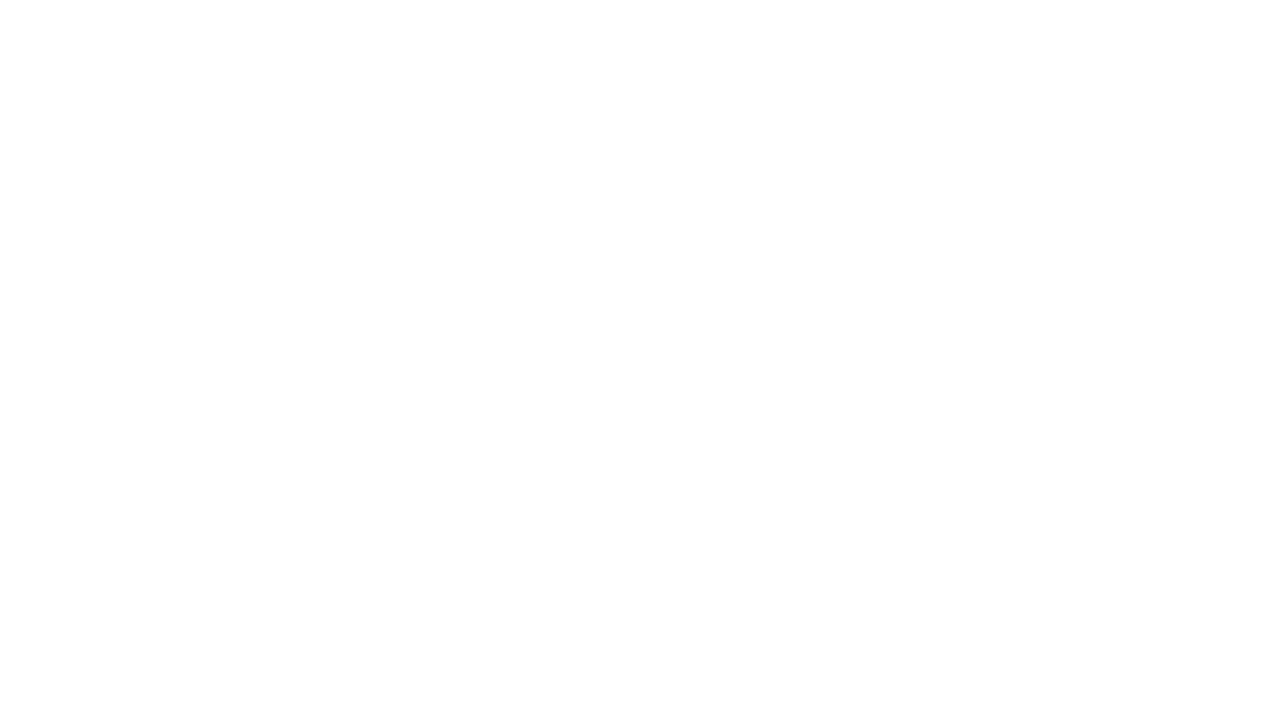
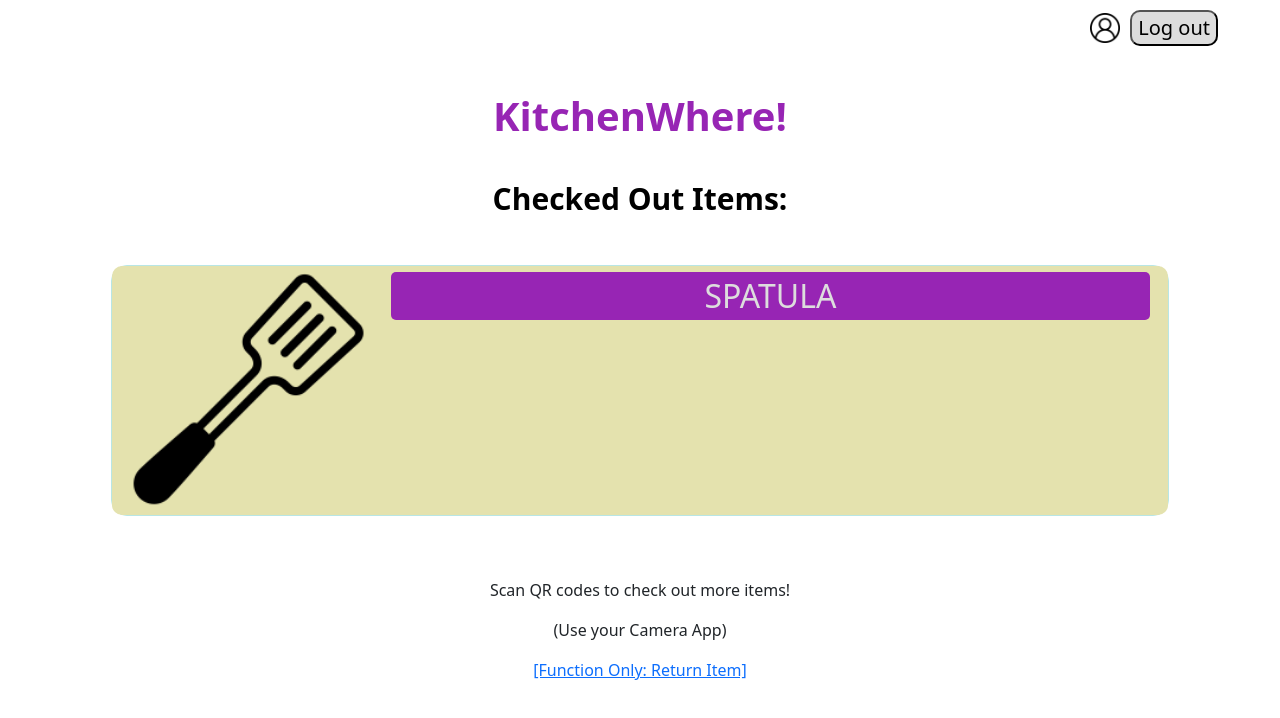
Before and after one commit to baronk2/kitchenwhere, a plain HTML site: page checked-out-spatula.html in a window 1280 px wide. Drawn offline with nearby package versions, Linux system fonts and the light colour scheme.

Commit message:
Complete static mock-up prototype

```diff
--- a/checked-out-empty.html
+++ b/checked-out-empty.html
@@ -0,0 +1,109 @@
+<!DOCTYPE html>
+<html lang="en">
+
+<head>
+  <link rel="preconnect" href="https://fonts.googleapis.com">
+  <link rel="preconnect" href="https://fonts.gstatic.com" crossorigin>
+  <link href="https://fonts.googleapis.com/css2?family=Quicksand&family=Raleway&display=swap" rel="stylesheet">
+  <meta charset="UTF-8">
+  <meta name="description" content="KitchenWhere! Static Mock-Up">
+  <meta name="author" content="Kevin Baron, Nicole Han, Hritika Singh">
+  <title>KitchenWhere! | Kitchenware for all!</title>
+
+	<!-- Link to Bootstrap 5.1.3 -->
+	<link rel="stylesheet" href="https://cdn.jsdelivr.net/npm/bootstrap@5.1.3/dist/css/bootstrap.min.css">
+
+	<link href="css/style.css" rel="stylesheet">
+
+  <!-- For proper behavior from `@media` queries in CSS -->
+  <meta name="viewport" content="width=device-width, initial-scale=1, shrink-to-fit=no">
+
+  <!-- favicon -->
+  <link rel="icon" type="image/ico" href="icons/spatula-favicon.ico">
+
+</head>
+
+<body>
+  <!-- <header class="position-fixed">
+
+  </header> -->
+
+	<div class="container">
+    <div class="row justify-content-end">
+      <div class="col-auto d-flex align-items-center">
+        <img class="user-image" src="icons/user.png" alt="Unknown user">
+        <div>
+          <a href="login.html">
+            <!-- Log out -->
+            <button class="logout">
+              Log out
+            </button>
+          </a>
+        </div>
+      </div>
+    </div>
+
+
+		<div class="row justify-content-center">
+			<div class="col mx-auto">
+				<p class="text-center app-title">
+					KitchenWhere!
+				</p>
+        <p class="page-title">
+					Checked Out Items:
+				</p>
+			</div>
+		</div>
+
+
+    <div class="row justify-content-center item my-4">
+      <div class="col col-11">
+        <div class="card card-rounded text-center">
+          <div class="card-body">
+            <div class="row">
+              <div class="col col-3">
+                <div class="mx-auto">
+
+                </div>
+              </div>
+              <div class="col col-9">
+                <p class="item-text">
+                  [NO ITEMS]
+                </p>
+              </div>
+            </div>
+          </div>
+        </div>
+      </div>
+    </div>
+
+
+
+		<div class="row justify-content-center text">
+			<div class="col text-center">
+				<p class="mt-5">
+          Scan QR codes to check out more items!
+        </p>
+        <p>
+          (Use your Camera App)
+        </p>
+			</div>
+	</div>
+
+  <footer>
+    <p>
+      <a href="https://www.flaticon.com/free-icons/user" title="user icons">User icons created by Freepik - Flaticon</a>
+    </p>
+  </footer>
+
+</body>
+
+</html>
+
+
+
+<!-- <a href="item-spatula.html" class="mt-5">
+  <p>
+    [Function Only: Scan Spatula QR code]
+  </p>
+</a> -->
--- a/checked-out-spatula.html
+++ b/checked-out-spatula.html
@@ -0,0 +1,106 @@
+<!DOCTYPE html>
+<html lang="en">
+
+<head>
+  <link rel="preconnect" href="https://fonts.googleapis.com">
+  <link rel="preconnect" href="https://fonts.gstatic.com" crossorigin>
+  <link href="https://fonts.googleapis.com/css2?family=Quicksand&family=Raleway&display=swap" rel="stylesheet">
+  <meta charset="UTF-8">
+  <meta name="description" content="KitchenWhere! Static Mock-Up">
+  <meta name="author" content="Kevin Baron, Nicole Han, Hritika Singh">
+  <title>KitchenWhere! | Kitchenware for all!</title>
+
+	<!-- Link to Bootstrap 5.1.3 -->
+	<link rel="stylesheet" href="https://cdn.jsdelivr.net/npm/bootstrap@5.1.3/dist/css/bootstrap.min.css">
+
+	<link href="css/style.css" rel="stylesheet">
+
+  <!-- For proper behavior from `@media` queries in CSS -->
+  <meta name="viewport" content="width=device-width, initial-scale=1, shrink-to-fit=no">
+
+  <!-- favicon -->
+  <link rel="icon" type="image/ico" href="icons/spatula-favicon.ico">
+
+</head>
+
+<body>
+  <!-- <header class="position-fixed">
+
+  </header> -->
+
+	<div class="container">
+    <div class="row justify-content-end">
+      <div class="col-auto d-flex align-items-center">
+        <img class="user-image" src="icons/user.png" alt="Unknown user">
+        <div>
+          <a href="login.html">
+            <!-- Log out -->
+            <button class="logout">
+              Log out
+            </button>
+          </a>
+        </div>
+      </div>
+    </div>
+
+
+		<div class="row justify-content-center">
+			<div class="col mx-auto">
+				<p class="text-center app-title">
+					KitchenWhere!
+				</p>
+        <p class="page-title">
+					Checked Out Items:
+				</p>
+			</div>
+		</div>
+
+
+    <div class="row justify-content-center item my-4">
+      <div class="col col-11">
+        <div class="card card-rounded text-center">
+          <div class="card-body">
+            <div class="row">
+              <div class="col col-3">
+                <div class="mx-auto">
+                  <img src="icons/spatula.png" alt="Spatula" class="mx-auto d-inline img-fluid card-image-two-icons">
+                </div>
+              </div>
+              <div class="col col-9">
+                <p class="item-text">
+                  SPATULA
+                </p>
+              </div>
+            </div>
+          </div>
+        </div>
+      </div>
+    </div>
+
+
+
+		<div class="row justify-content-center text">
+			<div class="col text-center">
+				<p class="mt-5">
+          Scan QR codes to check out more items!
+        </p>
+        <p>
+          (Use your Camera App)
+        </p>
+        <a href="checked-out-empty.html" class="mt-5">
+          <p>
+            [Function Only: Return Item]
+          </p>
+        </a>
+			</div>
+	</div>
+
+  <footer>
+    <p>
+      <a href="https://www.flaticon.com/free-icons/user" title="user icons">User icons created by Freepik - Flaticon</a>
+    </p>
+  </footer>
+
+</body>
+
+</html>
--- a/css/style.css
+++ b/css/style.css
@@ -6,13 +6,30 @@
   margin-bottom: 50px;
 }
 
-.app-title {
+.app-title.welcome {
   color: #9725B4;
   font-size: 40px;
   font-weight: 900;
   margin-top: 50px;
   margin-bottom: 150px;
 }
+
+.app-title {
+  color: #9725B4;
+  font-size: 40px;
+  font-weight: 900;
+  margin-top: 50px;
+  margin-bottom: 10px;
+}
+
+.page-title {
+  color: black;
+  font-size: 30px;
+  font-weight: 600;
+  margin-top: 30px;
+  margin-bottom: 30px;
+}
+
 
 button {
   background-color: #ddd;
@@ -24,7 +41,60 @@ button {
   margin-bottom: 50px;
 }
 
+.login-information {
+  margin-top: 80px;
+  margin-bottom: 80px;
+}
 
+.text-entry {
+  margin-top: 10px;
+  margin-bottom: 10px;
+}
+
+.card-body {
+  background-color: #e4e2ae;
+  border-radius: 10px;
+}
+
+.item-text {
+  font-size: 2rem;
+  background-color: #9725B4;
+  color: #ddd;
+  border-radius: 5px;
+  margin: 0;
+}
+
+/* .item {
+  margin: 0;
+} */
+
+.d-inline {
+  display: flex;
+}
+
+.user-image {
+  width: 30px;
+  height: 30px;
+}
+
+button.logout {
+  font-size: 20px;
+  margin: 0;
+  margin-left: 10px;
+}
+
+.unlocked {
+  font-size: 25px;
+  margin-bottom: 0;
+}
+
+
+
+
+
+footer {
+  font-size: .3rem;
+}
 
 
 
```
Also changed, not shown: index.html (+3 -17 lines), item-spatula-unlocked.html (+100 -0 lines), item-spatula.html (+71 -0 lines), login.html (+74 -0 lines), icons/spatula-favicon.ico (added), icons/spatula.png (added), icons/user.png (added).
